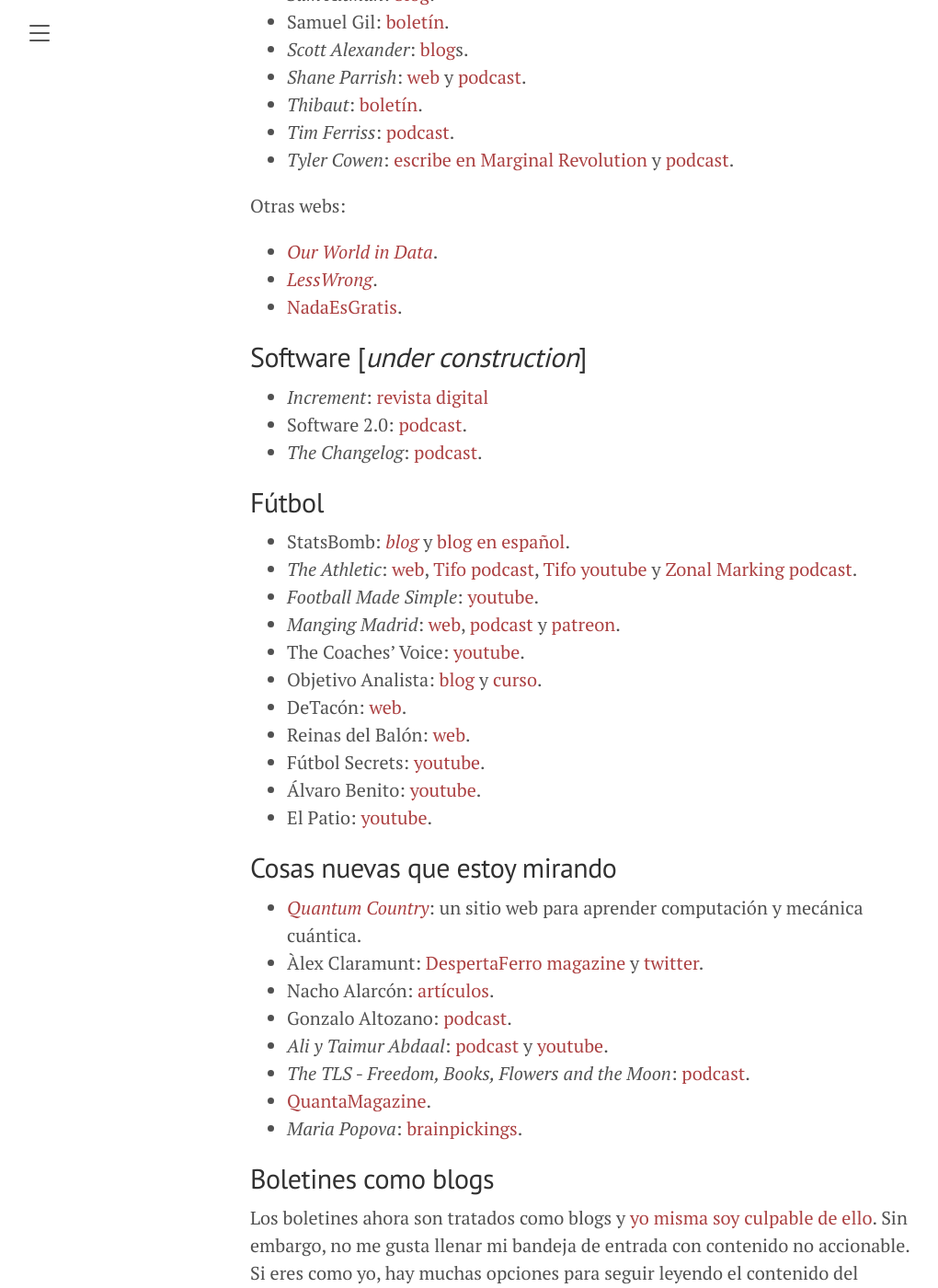
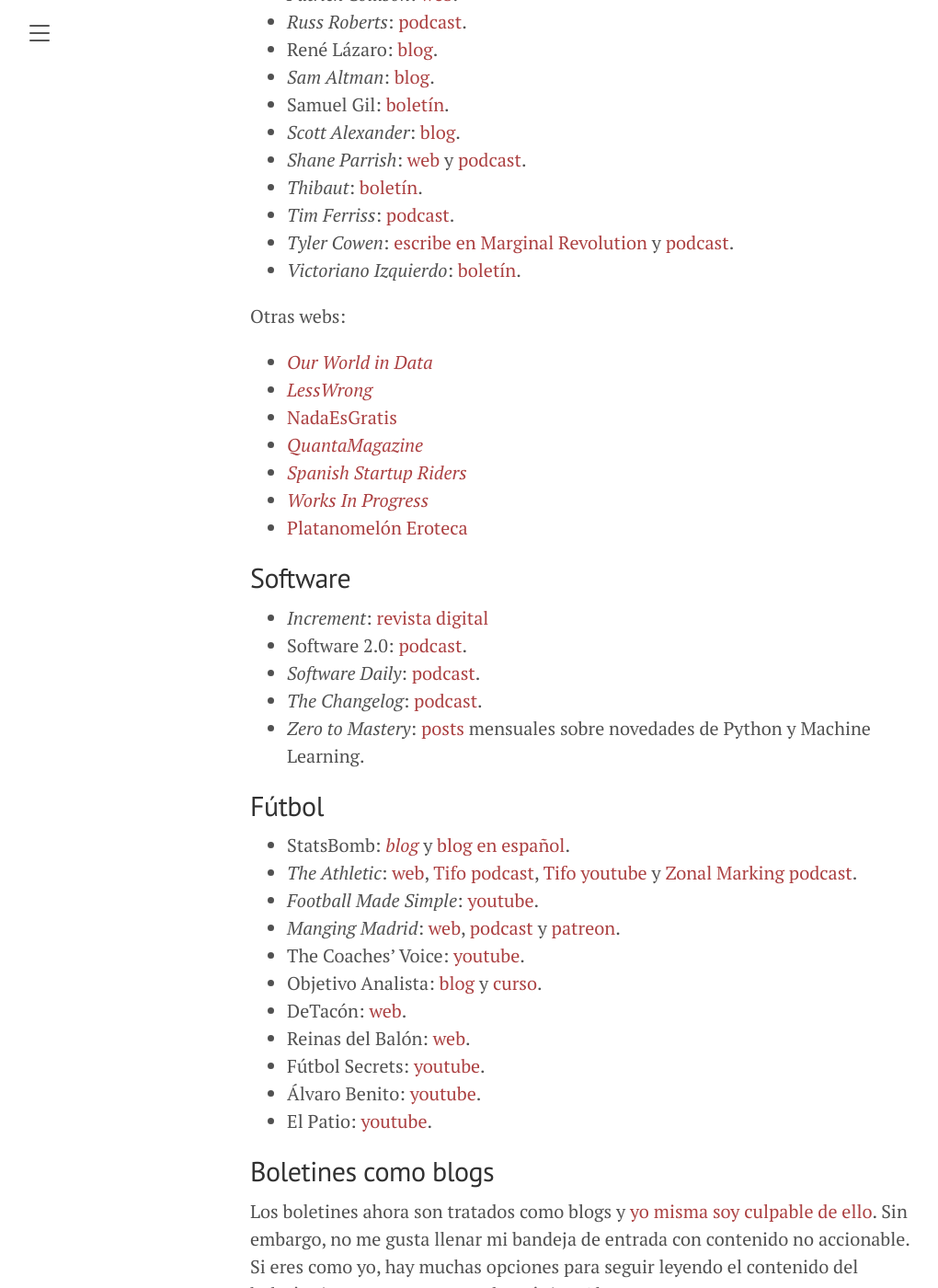
Before and after one commit to rbarbadillo/rbarbadillo.github.io, a Jekyll site: the page built from resources.md, in a window 1280 px wide and 1400 px high, scrolled down 1133 px. Shown: the whole window at 92% size, without its empty margins (8-1028 px from the left). Built offline with Jekyll 4.4.1, drawn with Linux system fonts in a browser that asks for light colours; some of the changed text lies outside the part shown.

Commit message:
Update resources.md

```diff
--- a/resources.md
+++ b/resources.md
@@ -24,9 +25,11 @@
 - *José Luis Ricón*: [blog](http://nintil.com/) y [patreon](https://www.patreon.com/artir).
 - Juan Rallo: [blog](https://blogs.elconfidencial.com/economia/laissez-faire/), [youtube](https://www.youtube.com/user/juanrallo) y [patreon](https://www.patreon.com/juanrallo).
 - Kiko Llaneras: [web](http://kiko.llaneras.es/) y [boletín](https://plus.elpais.com/newsletters/lnp/1/377).
+- *Lex Fridman*: [podcast](https://open.spotify.com/show/2MAi0BvDc6GTFvKFPXnkCL?si=vTInSKlZRPqhxfO_A5n8pw).
 - Marcos Vázquez: [blog](https://www.fitnessrevolucionario.com/articulos/) y [podcast](https://www.fitnessrevolucionario.com/radio/).
 - *Matt Clifford*: [boletín](https://www.getrevue.co/profile/mattclifford).
 - *Matthew McAteer*: [blog](https://matthewmcateer.me/).
+- Máximo Gavete: [boletín](https://www.honos.es/).
 - *Michael Huemer*: [blog](https://fakenous.net) y [youtube](https://www.youtube.com/user/owl235).
 - *Naval Ravikant*: [podcast](https://nav.al/) y [otro podcast](https://spearhead.co/).
 - *Patrick Collison*: [web](http://patrickcollison.com/).
@@ -34,23 +37,30 @@
 - René Lázaro: [blog](https://renelazaro7.wixsite.com/intothewilde).
 - *Sam Altman*: [blog](http://blog.samaltman.com/).
 - Samuel Gil: [boletín](https://samuelgil.substack.com/).
-- *Scott Alexander*: [blog](https://slatestarcodex.com/)s.
+- *Scott Alexander*: [blog](https://slatestarcodex.com/).
 - *Shane Parrish*: [web](https://fs.blog/) y [podcast](https://open.spotify.com/show/1VyK52NSZHaDKeMJzT4TSM?si=QKerNkyuTOusyJMeZEGu9Q).
 - *Thibaut*: [boletín](https://connectom.substack.com/).
 - *Tim Ferriss*: [podcast](https://open.spotify.com/show/5qSUyCrk9KR69lEiXbjwXM?si=-6K4DsQiS8GmXLGDDYNX-Q).
 - *Tyler Cowen*: [escribe en Marginal Revolution](https://marginalrevolution.com/) y [podcast](https://open.spotify.com/show/0Z1234tGXD2hVhjFrrhJ7g?si=GtIh6mp4TgKAE0rpTuchlA).
+- *Victoriano Izquierdo*: [boletín](https://www.complexfacts.com/).
 
 Otras webs:
 
-- [*Our World in Data*](https://ourworldindata.org/).
-- [*LessWrong*](https://www.lesswrong.com/).
-- [NadaEsGratis](https://nadaesgratis.es/).
+- [*Our World in Data*](https://ourworldindata.org/)
+- [*LessWrong*](https://www.lesswrong.com/)
+- [NadaEsGratis](https://nadaesgratis.es/)
+- [*QuantaMagazine*](https://www.quantamagazine.org/)
+- [*Spanish Startup Riders*](https://startupriders.substack.com)
+- [*Works In Progress*](https://worksinprogress.co/)
+- [Platanomelón Eroteca](https://www.platanomelon.com/blogs/eroteca)
 
-## Software [*under construction*]
+## Software
 
 - *Increment*: [revista digital](https://increment.com/)
 - Software 2.0: [podcast](https://open.spotify.com/show/6nUgq0q9wVP6hMekW0dUqm?si=J249zK4DRZyQYgmpf1Zs7g).
+- *Software Daily*: [podcast](https://open.spotify.com/show/6UCtBYL29hwhw4YbTdX83N?si=nXUftnnJS7aoQE1zUEBmUQ).
 - *The Changelog*: [podcast](https://open.spotify.com/show/5bBki72YeKSLUqyD94qsuJ?si=z0kbH98zTByCzxmUtsVGjw).
+- *Zero to Mastery*: [posts](https://zerotomastery.io/blog/) mensuales sobre novedades de Python y Machine Learning.
 
 
 ## Fútbol
@@ -67,18 +77,6 @@
 - Álvaro Benito: [youtube](https://www.youtube.com/channel/UCRjGflmJEhyNpuhj9d-klOg).
 - El Patio: [youtube](https://www.youtube.com/channel/UCX2q1IH3IbtWkgNwiXnd8aQ).
 
-
-## Cosas nuevas que estoy mirando
-
-- [*Quantum Country*](https://quantum.country/): un sitio web para aprender computación y mecánica cuántica.
-- Àlex Claramunt: [DespertaFerro magazine](https://www.despertaferro-ediciones.com/) y [twitter](https://twitter.com/MestreClaramunt).
-- Nacho Alarcón: [artículos](https://www.elconfidencial.com/autores/nacho-alarcon-2258/).
-- Gonzalo Altozano: [podcast](https://www.ivoox.com/en/podcast-mesa-cocina_sq_f1676881_1.html).
-- *Ali y Taimur Abdaal*: [podcast](https://open.spotify.com/show/1Zo2yYgEYWRRpF2jTcNP5R?si=ydZftgwDTZ-j-690Oz4Wag) y [youtube](https://www.youtube.com/channel/UCoOae5nYA7VqaXzerajD0lg).
-- *The TLS - Freedom, Books, Flowers and the Moon*: [podcast](https://open.spotify.com/show/4utWKVl4LrkUeftOdIxf3M?si=Vaw6WcwCT2KMZJUjLrlj7A).
-- [QuantaMagazine](https://www.quantamagazine.org/).
-- *Maria Popova*: [brainpickings](https://www.brainpickings.org/).
-
 ## Boletines como blogs
 
 Los boletines ahora son tratados como blogs y [yo misma soy culpable de ello](https://rbarbadillo.substack.com/). Sin embargo, no me gusta llenar mi bandeja de entrada con contenido no accionable. Si eres como yo, hay muchas opciones para seguir leyendo el contenido del boletín sin saturar tu correo electrónico. Algunas:
```
Also changed, not shown: other parts of resources.md (+2 -1 lines).
